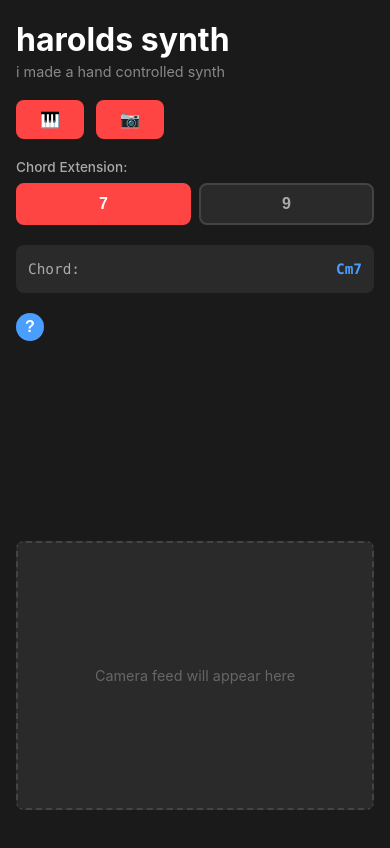
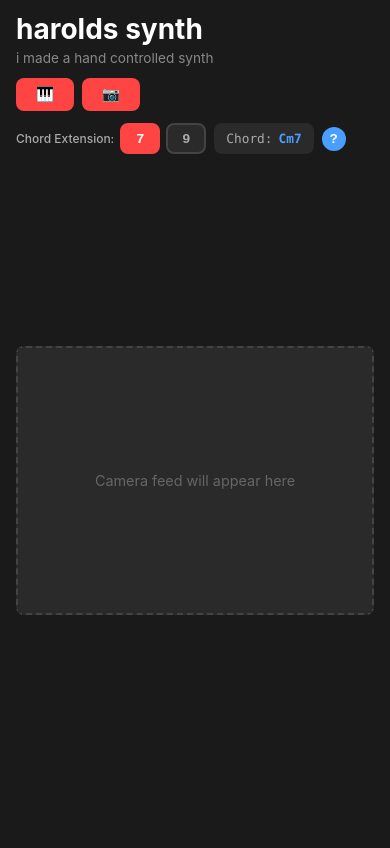
Before and after one commit to haroldmciver/harolds-synth, a React (Vite) app: page / in a window 390 px wide. Built offline with nearby package versions, Linux system fonts and the light colour scheme.

Commit message:
fix mobile view for yall

```diff
--- a/src/App.css
+++ b/src/App.css
@@ -54,6 +54,13 @@ h1 {
 .controls {
   display: flex;
   gap: 12px;
+}
+
+.chord-controls-row {
+  display: flex;
+  flex-direction: column;
+  gap: 24px;
+  width: 100%;
 }
 
 .chord-extension-controls {
@@ -332,82 +339,129 @@ h1 {
 /* Mobile view */
 @media (max-width: 768px) {
   .app {
-    padding: 20px 16px;
-    padding-bottom: 40px;
+    padding: 12px 16px;
+    padding-bottom: 30px;
   }
 
   .container {
-    gap: 20px;
+    gap: 16px;
   }
 
   .left-panel {
     min-width: unset;
-    gap: 20px;
+    gap: 12px;
   }
 
   h1 {
-    font-size: 2rem;
+    font-size: 1.75rem;
   }
 
   .subtitle {
-    font-size: 0.9rem;
-  }
-
-  .chord-extension-label {
     font-size: 0.85rem;
   }
 
-  .chord-extension-button {
-    padding: 10px 14px;
-    font-size: 1rem;
+  .controls {
+    gap: 8px;
   }
 
   .start-stop-button,
   .camera-button {
-    padding: 10px 24px;
-    font-size: 1rem;
+    padding: 8px 20px;
+    font-size: 0.9rem;
+  }
+
+  /* Horizontal layout for chord extensions, chord display, and help button */
+  .chord-controls-row {
+    flex-direction: row;
+    align-items: center;
+    gap: 8px;
+    width: 100%;
+    flex-wrap: wrap;
+  }
+
+  .chord-extension-controls {
+    flex-direction: row;
+    align-items: center;
+    gap: 6px;
+    width: auto;
+    flex: 0 0 auto;
+  }
+
+  .chord-extension-label {
+    font-size: 0.75rem;
+    white-space: nowrap;
+  }
+
+  .chord-extension-buttons {
+    gap: 6px;
+  }
+
+  .chord-extension-button {
+    padding: 6px 10px;
+    font-size: 0.85rem;
+    min-width: 40px;
   }
 
   .debug-info {
-    padding: 12px;
-    font-size: 0.9rem;
+    padding: 8px 12px;
+    font-size: 0.8rem;
+    width: auto;
+    flex: 0 0 auto;
+  }
+
+  .debug-item {
+    padding: 0;
+    gap: 6px;
   }
 
   .label,
   .value {
-    font-size: 0.9rem;
+    font-size: 0.8rem;
+  }
+
+  .help-container {
+    flex-direction: column;
+    gap: 8px;
+    flex: 0 0 auto;
+    position: relative;
   }
 
   .help-button {
-    width: 28px;
-    height: 28px;
-    font-size: 1rem;
+    width: 24px;
+    height: 24px;
+    font-size: 0.85rem;
+  }
+
+  /* Instructions will appear below the row when shown */
+  .help-container .inline-instructions {
+    width: 100%;
+    margin-top: 8px;
   }
 
   .inline-instructions {
-    padding: 12px;
-    gap: 12px;
+    padding: 10px;
+    gap: 10px;
   }
 
   .instruction-section h3 {
-    font-size: 0.9rem;
+    font-size: 0.85rem;
   }
 
   .instruction-section ul {
-    font-size: 0.85rem;
+    font-size: 0.8rem;
   }
 
   .instruction-note {
-    font-size: 0.85rem;
+    font-size: 0.8rem;
   }
 
   .error-message {
-    font-size: 0.85rem;
-    padding: 10px 16px;
+    font-size: 0.8rem;
+    padding: 8px 12px;
   }
 
   .spectrum-container {
     height: 140px;
-    margin-bottom: 16px;
+    margin-bottom: 12px;
   }
 }
--- a/src/App.tsx
+++ b/src/App.tsx
@@ -687,6 +687,7 @@ function App() {
             </div>
           )}
 
+          <div className="chord-controls-row">
             <div className="chord-extension-controls">
               <div className="chord-extension-label">Chord Extension:</div>
               <div className="chord-extension-buttons">
@@ -774,6 +775,7 @@ function App() {
               )}
             </div>
           </div>
+        </div>
 
         <div className="right-panel">
           {/* Spectrum analyzer visualization */}
```
Lines whose indentation alone changed are shown as unchanged.
